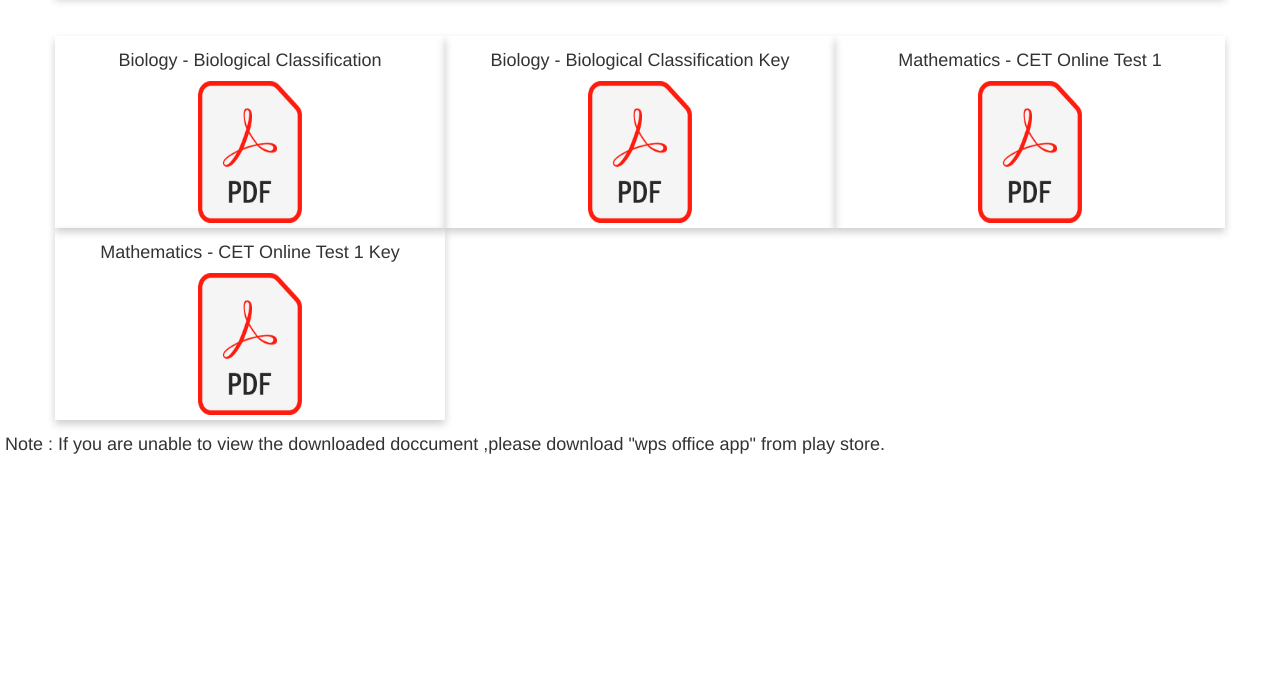
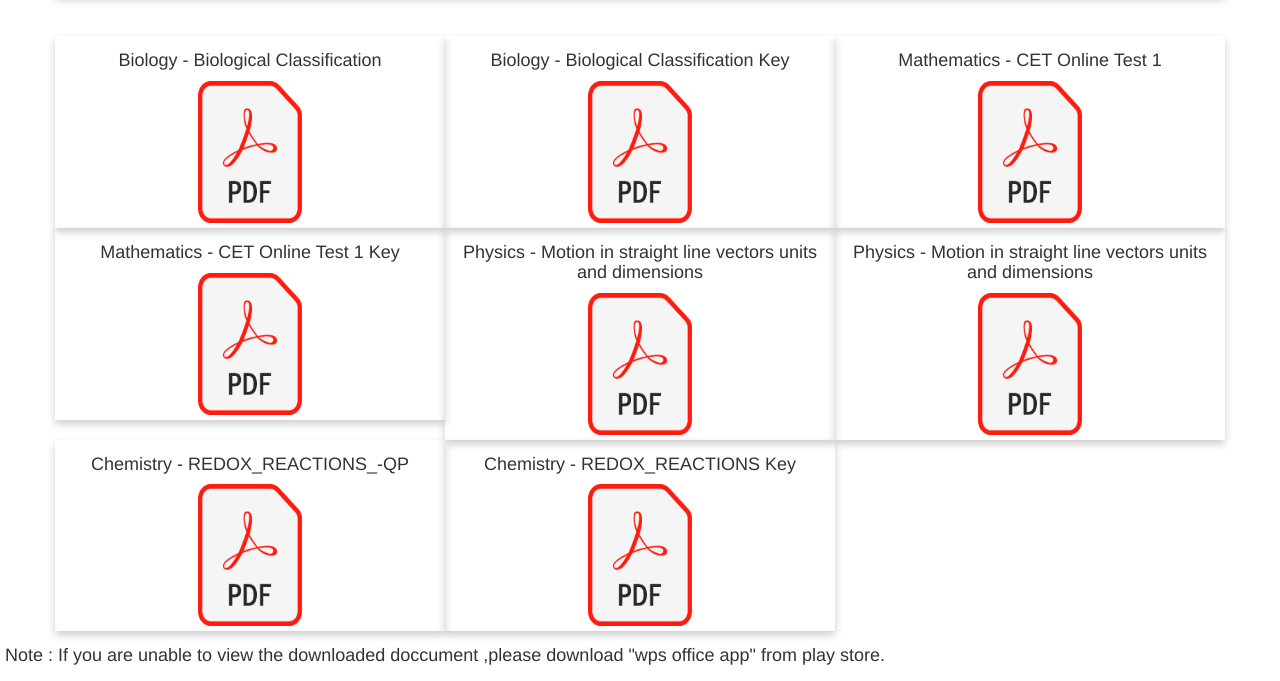
Before and after one commit to umeshkumarS/1st-pu-masters-python, a Flask app: template templates/home.html in a window 1280 px wide. Shown: the part 1478-2159 px from the top of the page. Before the commit the page ends 1932 px from the top, so only its background shows below. Run offline with Flask 2, Linux system fonts and the light colour scheme; the template is opened without the code that fills it: most values are stand-ins (such as "Sample title", 1, 10 or a date in 2020); some libraries are stand-ins or nearby versions.

Commit message:
day 2 morn

```diff
--- a/templates/home.html
+++ b/templates/home.html
@@ -171,6 +171,30 @@
     <img src="{{ url_for('static',filename='pdf-png.png')}}" alt="File-1" width="104" height="142">
         </a>
     </div>
+      <div class="col-sm-4" style="box-shadow: 0 4px 8px 0 rgba(0,0,0,0.2);text-align: center;padding: 5px;">
+      <h4>Physics - Motion in straight line vectors units and dimensions</h4>
+      <a href="{{ url_for('static',filename='Motion_in_straight_line_vectors_units_and_dimensions.doc')}}" download>
+    <img src="{{ url_for('static',filename='pdf-png.png')}}" alt="File-1" width="104" height="142">
+        </a>
+    </div>
+      <div class="col-sm-4" style="box-shadow: 0 4px 8px 0 rgba(0,0,0,0.2);text-align: center;padding: 5px;">
+      <h4>Physics - Motion in straight line vectors units and dimensions</h4>
+      <a href="{{ url_for('static',filename='Motion_in_straight_line_vectors_units_and_dimensions_ke.doc')}}" download>
+    <img src="{{ url_for('static',filename='pdf-png.png')}}" alt="File-1" width="104" height="142">
+        </a>
+    </div>
+      <div class="col-sm-4" style="box-shadow: 0 4px 8px 0 rgba(0,0,0,0.2);text-align: center;padding: 5px;">
+      <h4>Chemistry - REDOX_REACTIONS_-QP</h4>
+      <a href="{{ url_for('static',filename='REDOX_REACTIONS_-QP.docx')}}" download>
+    <img src="{{ url_for('static',filename='pdf-png.png')}}" alt="File-1" width="104" height="142">
+        </a>
+    </div>
+      <div class="col-sm-4" style="box-shadow: 0 4px 8px 0 rgba(0,0,0,0.2);text-align: center;padding: 5px;">
+      <h4>Chemistry - REDOX_REACTIONS Key</h4>
+      <a href="{{ url_for('static',filename='REDOX_REACTIONS-ke.docx')}}" download>
+    <img src="{{ url_for('static',filename='pdf-png.png')}}" alt="File-1" width="104" height="142">
+        </a>
+    </div>
 
 
 
```
Also changed, not shown: 4 other files.
